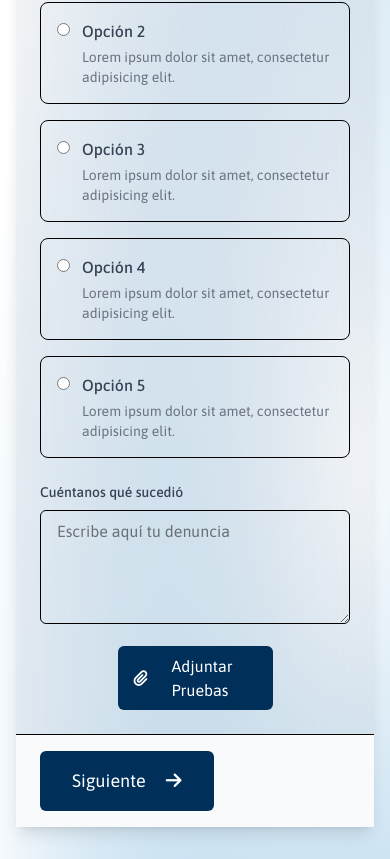
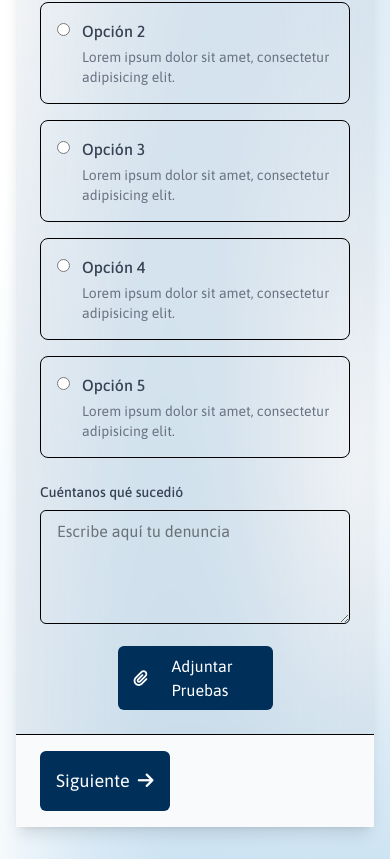
Before and after one commit to Nunu-DMG09/denuncias, a React (Vite) app in the folder frontend/: page / in a window 390 px wide. Shown: the part 739-1598 px from the top of the page. Built offline with nearby package versions, Linux system fonts and the light colour scheme; a web font is replaced by a local one.

Commit message:
style: refine button padding and margin for improved consistency in multi-step form navigation

```diff
--- a/frontend/src/App.tsx
+++ b/frontend/src/App.tsx
@@ -270,14 +270,14 @@ function App() {
 						{currentStep > 1 && (
 							<button
 								onClick={() => handleNav("back")}
-								className="px-10 py-4 border border-(--gray-light) rounded-md text-(--gray) cursor-pointer hover:scale-105 hover:bg-gray-300 transition-all ease-out duration-300"
+								className="px-5 md:px-10 py-4 border border-(--gray-light) rounded-md text-(--gray) cursor-pointer hover:scale-105 hover:bg-gray-300 transition-all ease-out duration-300"
 							>
 								Atrás
 							</button>
 						)}
 						<button
 							onClick={() => handleNav("next")}
-							className={`px-8 py-4 bg-(--secondary-color) text-white rounded-md text-center hover:bg-(--primary-color) cursor-pointer text-lg hover:scale-105 transition-all ease-out duration-300`}
+							className={`px-4 md:px-8 py-4 bg-(--secondary-color) text-white rounded-md text-center hover:bg-(--primary-color) cursor-pointer text-lg hover:scale-105 transition-all ease-out duration-300`}
 						>
 							{currentStep === 3
 								? "Enviar Denuncia"
@@ -285,7 +285,7 @@ function App() {
 							{currentStep === 3 ? (
 								<i className="fa-solid fa-check ml-2"></i>
 							) : (
-								<i className="fa-solid fa-arrow-right ml-5"></i>
+								<i className="fa-solid fa-arrow-right ml-2"></i>
 							)}
 						</button>
 					</div>
```
